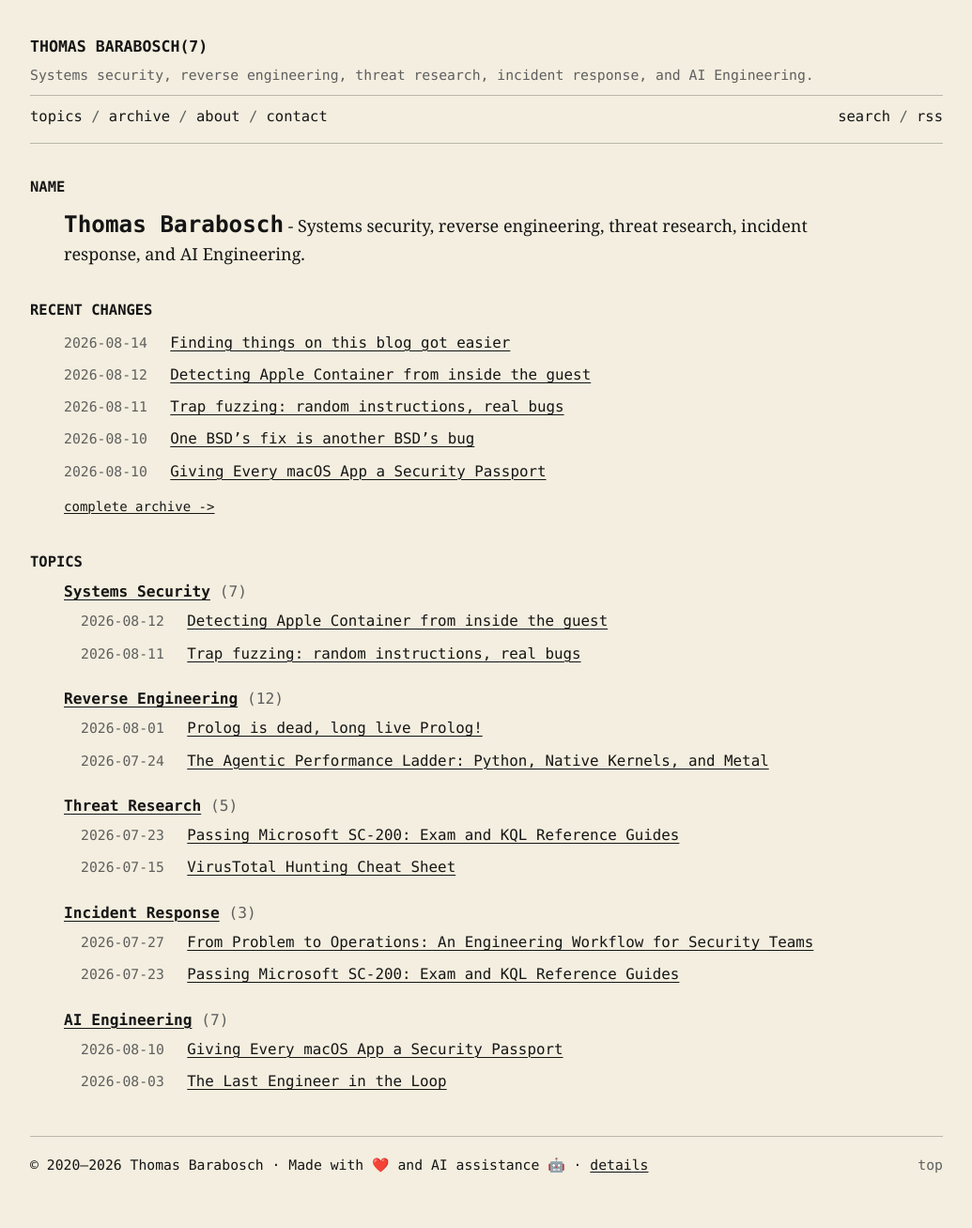
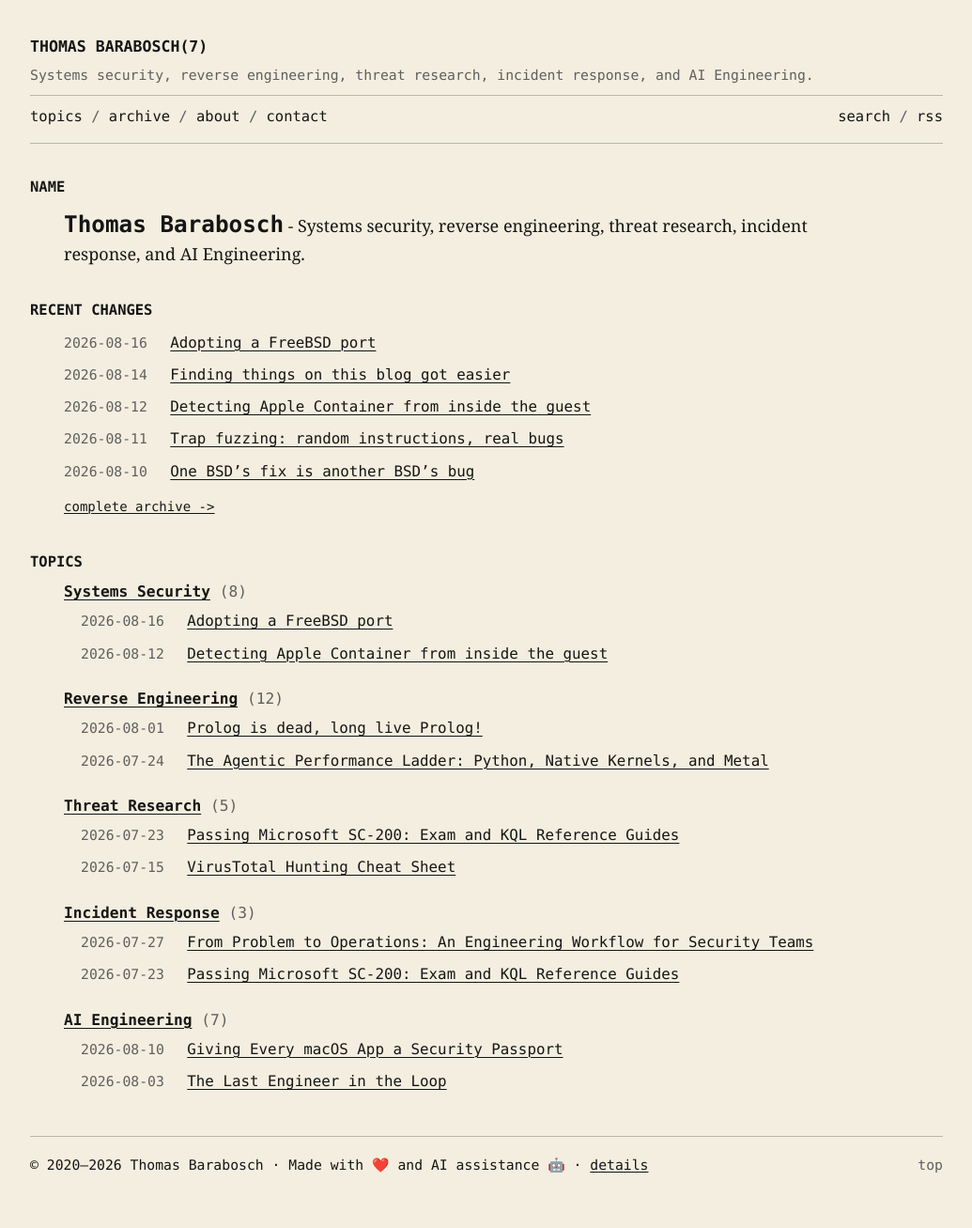
Before and after one commit to tbarabosch/tbarabosch.github.io, a Jekyll site: the page built from index.html, in a window 1280 px wide. Shown: the whole page at 94% size, without its empty margins (122-1157 px from the left). Built offline with Jekyll 4.4.1, drawn with Linux system fonts in a browser that asks for light colours; some of the changed lines change nothing that is shown.

Commit message:
Add FreeBSD port adoption article

````diff
--- a/_data/tags.yml
+++ b/_data/tags.yml
@@ -12,7 +12,9 @@
 - "mentoring"
 - "Microsoft Sentinel"
 - "NetBSD"
+- "open source"
 - "OpenBSD"
+- "product security"
 - "Prolog"
 - "reverse engineering"
 - "security operations"
--- /dev/null
+++ b/_posts/2026-08-16-adopting-a-freebsd-port.md
@@ -0,0 +1,130 @@
+---
+title: 'Adopting a FreeBSD port'
+date: '2026-08-16T12:00:00+02:00'
+last_modified_at: '2026-08-16T12:00:00+02:00'
+author: tbarabosch
+layout: post
+toc: true
+tags:
+  - FreeBSD
+  - software supply chain
+  - product security
+  - open source
+---
+
+Installing the package `xdelta3` on FreeBSD is one command:
+
+```bash
+pkg install xdelta3
+```
+
+The command does not mention an upstream release, a checksum, local patches, a build system, a packing list or a package builder. That is a feature. Package installation should be simple: I ask for a package and FreeBSD handles the machinery behind it.
+
+Somebody still has to maintain all of that.
+
+I spend quite a lot of time thinking about software supply chains from the security side, especially after recent [campaigns against npm packages](https://unit42.paloaltonetworks.com/monitoring-npm-supply-chain-attacks/). Incident reports tell me what failed after the fact. Maintaining a port exposes the decisions made before users receive software: which source archive, checksum, dependencies, patches and installed files. I wanted to work through that process myself, so I adopted `misc/xdelta3`, my first FreeBSD port.
+
+<!--more-->
+
+<nav class="post-toc" aria-labelledby="contents-heading" markdown="1">
+<p id="contents-heading" class="manual-label">CONTENTS</p>
+
+* TOC
+{:toc}
+</nav>
+
+## From an upstream release to pkg
+
+FreeBSD distinguishes the base system from third-party applications. As the [FreeBSD Handbook explains](https://docs.freebsd.org/en/books/handbook/ports/), the latter can be installed from source through the Ports Collection or as pre-built binary packages managed with [`pkg(8)`](https://man.freebsd.org/cgi/man.cgi?query=pkg&sektion=8&format=html). These are not two unrelated software ecosystems. The packages are built from the ports tree.
+
+The path looks roughly like this:
+
+```text
+upstream source
+       |
+       v
+FreeBSD port
+metadata + checksums + patches
+       |
+       v
+package builders
+       |
+       v
+package repository
+       |
+       v
+pkg install
+```
+
+In August 2026, [FreshPorts](https://www.freshports.org) tracked a little more than 35,000 ports, with 172 new ones added during the preceding month. The count changes every day as upstream projects publish releases, dependencies move, compilers become stricter and old software disappears.
+
+A port selects the source archive, records the expected checksum, declares build and runtime dependencies, applies FreeBSD-specific patches and describes the files that belong in the resulting package. Changing any of these inputs changes what eventually reaches a system through `pkg`.
+
+These are security-relevant inputs. I have to check where the source came from, whether the declared license still matches upstream, whether the build downloads undeclared code, whether a dependency is necessary and whether an update changes the installed interface. A clean package build also catches undeclared dependencies: the port must not work only because some header or library happens to exist on my machine.
+
+None of this turns a port maintainer into an auditor of every upstream line. A correct checksum identifies the archive I intended to use, but it cannot tell me that the archive is benign. A green build shows that the source compiled in that environment, not that it contains no vulnerabilities.
+
+## What is actually in a port
+
+The [FreeBSD Handbook](https://docs.freebsd.org/en/books/handbook/ports/) describes a port as a collection of files that automates fetching, extracting, patching, compiling and installing an application. The [Porter's Handbook](https://docs.freebsd.org/en/books/porters-handbook/quick-porting/) explains how to assemble that recipe. The actual application source is normally not stored in the ports tree. A small port instead looks like this:
+
+```text
+misc/xdelta3/
+|-- Makefile
+|-- distinfo
+|-- pkg-descr
+|-- pkg-plist
+`-- files/
+    `-- patches, when required
+```
+
+The `Makefile` contains most of the build metadata: the version, maintainer, license, upstream location, build framework and dependencies. `distinfo` records the names, sizes and checksums of downloaded files. `pkg-descr` explains what the software does, while `pkg-plist` lists what the package installs. The optional `files/` directory holds patches and other local material needed to make the software behave correctly on FreeBSD.
+
+The framework then moves the source through a sequence of phases. In simplified form:
+
+```text
+fetch -> checksum -> extract -> patch
+      -> configure -> build -> stage -> package
+```
+
+The [`ports(7)` manual page](https://man.freebsd.org/cgi/man.cgi?query=ports&sektion=7&format=html) documents the user-facing targets and their order. `fetch` retrieves the declared distfiles. `checksum` compares them with `distinfo`. The framework extracts and patches the source, invokes the upstream configuration and build system, and stages the installed files in a temporary directory. The packaging step turns that staged tree and its metadata into a `.pkg` file.
+
+A user can enter a port directory and run `make install`. Package builders can instead build the same port in isolated jails and publish its binary package. [Poudriere](https://docs.freebsd.org/en/books/handbook/ports/#ports-poudriere) is the standard tool for creating and testing such package repositories. The result can be installed quickly on other machines with `pkg`, without compiling the program again.
+
+The distinction matters when mixing locally built ports and repository packages. The main ports branch follows current changes, while quarterly branches receive a more conservative set of updates. Dependencies and options can differ between them. The [Handbook therefore recommends](https://docs.freebsd.org/en/books/handbook/ports/#ports-using) matching a local ports tree to the branch used by the configured package repository.
+
+The complete tree can be browsed in the canonical [FreeBSD ports repository](https://cgit.freebsd.org/ports/tree/) or its [read-only GitHub mirror](https://github.com/freebsd/freebsd-ports). Ben Woods's presentation [Introduction to FreeBSD Ports - 25 years and counting](https://www.youtube.com/watch?v=zj_GXPHLyGw&themeRefresh=1) gives a good longer tour of the framework.
+
+## What a maintainer actually does
+
+The [`MAINTAINER` field](https://docs.freebsd.org/en/books/porters-handbook/makefiles/) gives FreeBSD a contact for a port. It neither transfers ownership of the upstream project nor grants a FreeBSD commit bit. For an unmaintained port, the [FreeBSD problem report guide](https://docs.freebsd.org/en/articles/problem-reports/) tells contributors to submit a report requesting maintainership. I can prepare and test a change, but a committer still reviews and lands it.
+
+Changing the maintainer address is the easy part. The [FreeBSD contribution guide](https://docs.freebsd.org/en/articles/contributing/#ports-contributing) describes the recurring work: watch upstream for releases and security fixes, update checksums and dependencies, carry or remove local patches, keep the packing list accurate and check whether consumers break. It recommends testing builds, installation, deinstallation and packaging across as many relevant platforms as possible.
+
+I did not want to stop after a version bump. Maintaining the port means tracking build-system and license changes, rejecting undeclared downloads and debugging failures outside my local architecture. That is the product-security work I wanted to learn in a real setting.
+
+## Why I picked xdelta3
+
+For a first port, I deliberately looked for software small enough to read and test without inheriting a desktop stack. `xdelta3` is a focused C library and command line tool useful for my area of interest. The 3.2.0 update was still real work: upstream changed the build system, library interface, dependencies and installed files.
+
+FreeBSD also had a real maintenance gap. According to the [FreshPorts history for `misc/xdelta3`](https://www.freshports.org/misc/xdelta3/), the port entered the tree in 2007 and had been without a maintainer since 2021. Its packaged version had remained on 3.1.0 since the 2018 update.
+
+Xdelta creates binary deltas. Given an old file and a compact description of the changes, it reconstructs a new file:
+
+```text
+old file --------------------+
+                             |
+delta: COPY + ADD + RUN ---> xdelta3 ---> new file
+```
+
+Version 3 implements the [VCDIFF format specified in RFC 3284](https://datatracker.ietf.org/doc/html/rfc3284). At a high level, `COPY` instructions reuse bytes from the source or already decoded target, `ADD` supplies new bytes and `RUN` repeats a byte. The resulting delta can be much smaller than transferring the complete target file. The decoder is also a binary parser. It consumes lengths and offsets from a delta, allocates memory and combines two inputs into a new artifact.
+
+Updating the port was not a matter of changing `3.1.0` to `3.2.0`. The current [upstream xdelta repository](https://github.com/jmacd/xdelta) moved the build to CMake and relicensed the 3.2 series under Apache 2.0. The port had to reflect both changes. It also had to use FreeBSD's `devel/libblake3` dependency so that CMake would not fetch its own copy during configuration.
+
+## The patch landed
+
+`misc/xdelta3` is the first FreeBSD port for which I am now the maintainer. The update and adoption [landed in the ports tree as commit `4fe2fada927d`](https://cgit.freebsd.org/ports/commit/?id=4fe2fada927d063c57cf7006de4f0dfacb8913aa). [Problem Report 297302](https://bugs.freebsd.org/bugzilla/show_bug.cgi?id=297302) contains the patch and its review history.
+
+With the commit in the tree, the `MAINTAINER` field now points at me. The next upstream release, compiler failure, package-builder report or security fix is mine to triage.
+
+From the user's side, `pkg install xdelta3` remains one command. In the ports tree, the upstream archive, checksum, dependency and installed files now have a reviewed update and a named maintainer. That does not make xdelta3 secure. It removes some ambiguity about what gets built and who should fix it when that changes. That is enough for a first port. The useful test comes with the next update.
````
